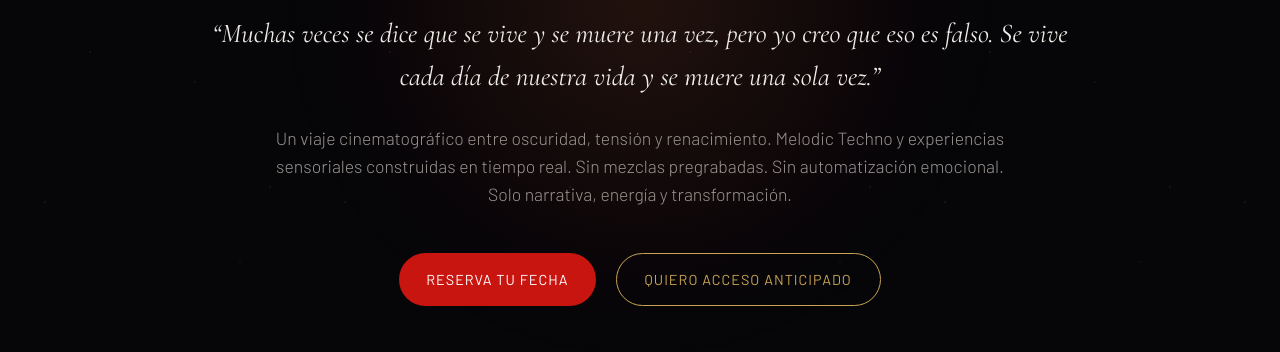
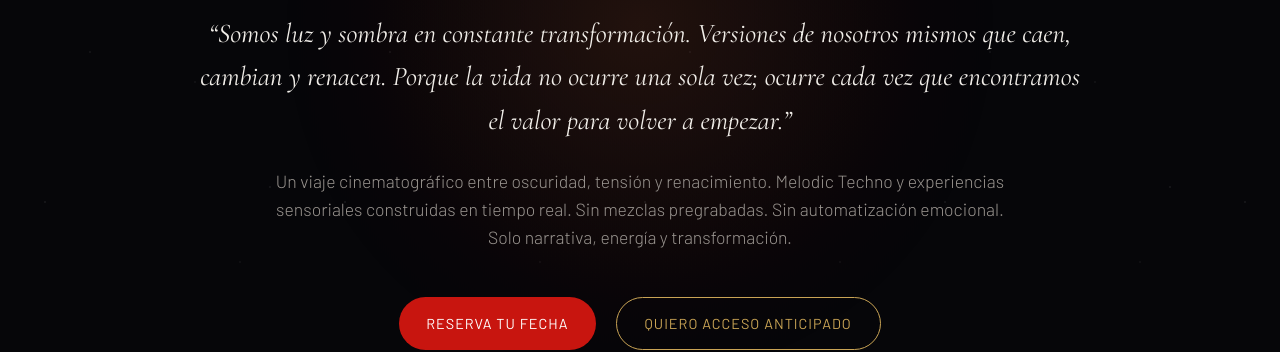
Before and after one commit to GerardoLuengo/Page, a plain HTML site: page index.html in a window 1280 px wide. Shown: the part 458-810 px from the top of the page. Drawn offline with nearby package versions, Linux system fonts and the light colour scheme.

Commit message:
Update index.html
version 4

```diff
--- a/index.html
+++ b/index.html
@@ -828,9 +828,10 @@ KLYPZE
 <h1>KLYPZE</h1>
 
 <div class="subtitle quote">
-“Muchas veces se dice que se vive y se muere una vez,
-pero yo creo que eso es falso.
-Se vive cada día de nuestra vida y se muere una sola vez.”
+“Somos luz y sombra en constante transformación.
+Versiones de nosotros mismos que caen, cambian y renacen.
+Porque la vida no ocurre una sola vez;
+ocurre cada vez que encontramos el valor para volver a empezar.”
 </div>
 
 <p>
```
